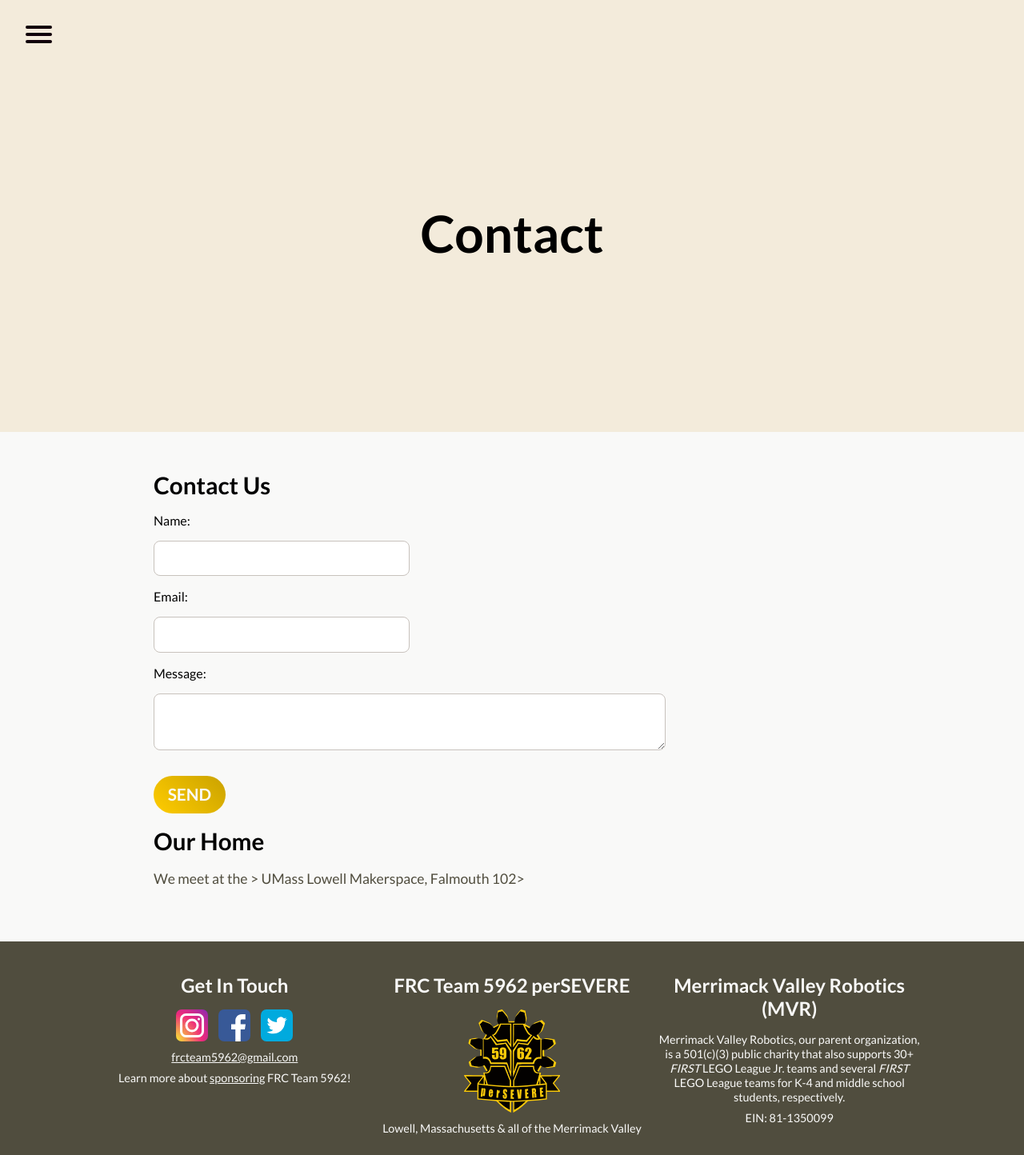
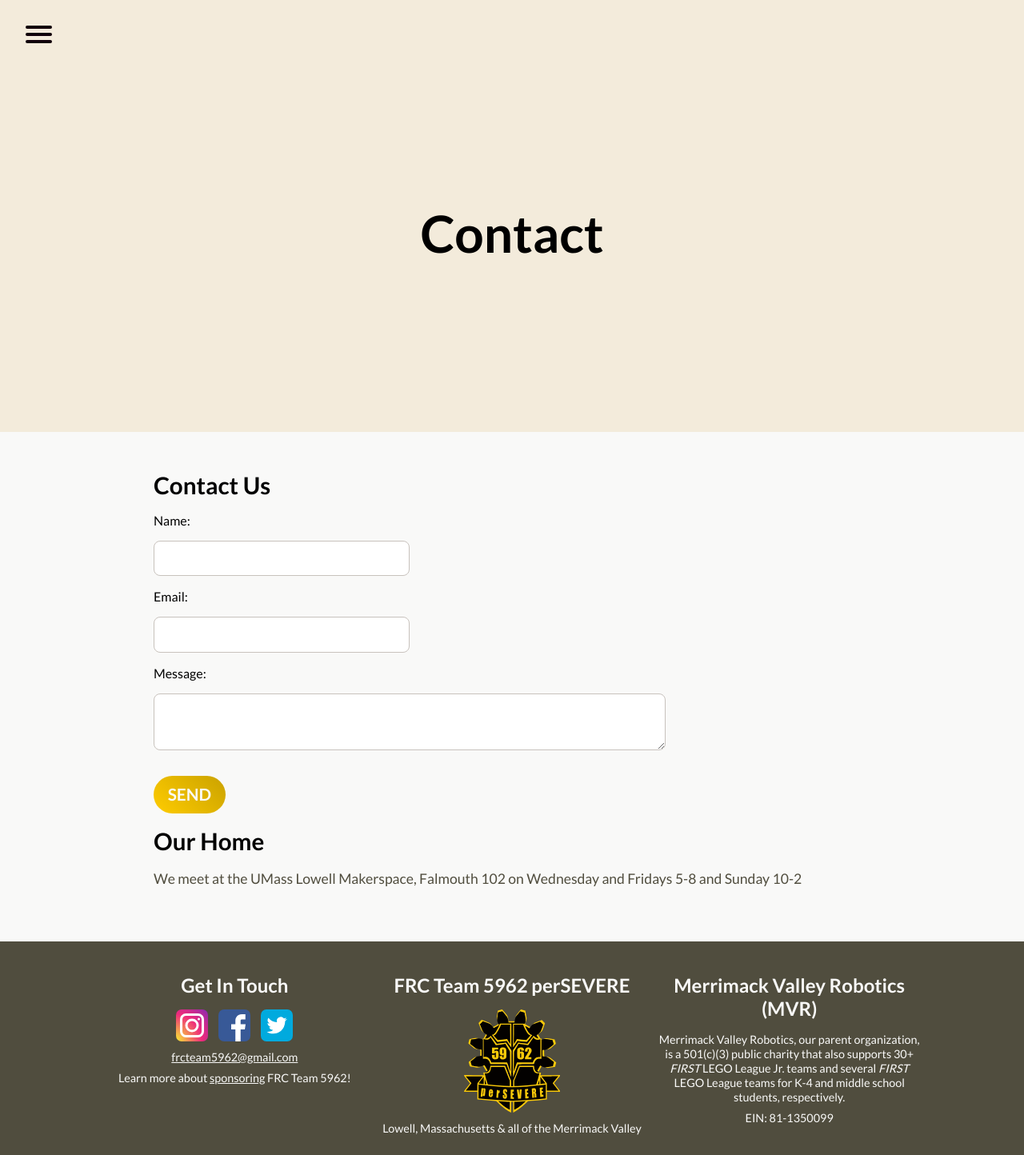
Before and after one commit to perSEVERE-5962/frc5962, a Jekyll site: the page built from contact.md, in a window 1280 px wide. Shown: the whole page at 80% size. Built offline with Jekyll 4.4.1, drawn with Linux system fonts in a browser that asks for light colours.

Commit message:
Updated Contact

```diff
--- a/contact.md
+++ b/contact.md
@@ -16,4 +16,4 @@
 </form>
 
 ## Our Home
-We meet at the > UMass Lowell Makerspace, Falmouth 102>
+We meet at the UMass Lowell Makerspace, Falmouth 102 on Wednesday and Fridays 5-8 and Sunday 10-2
```
